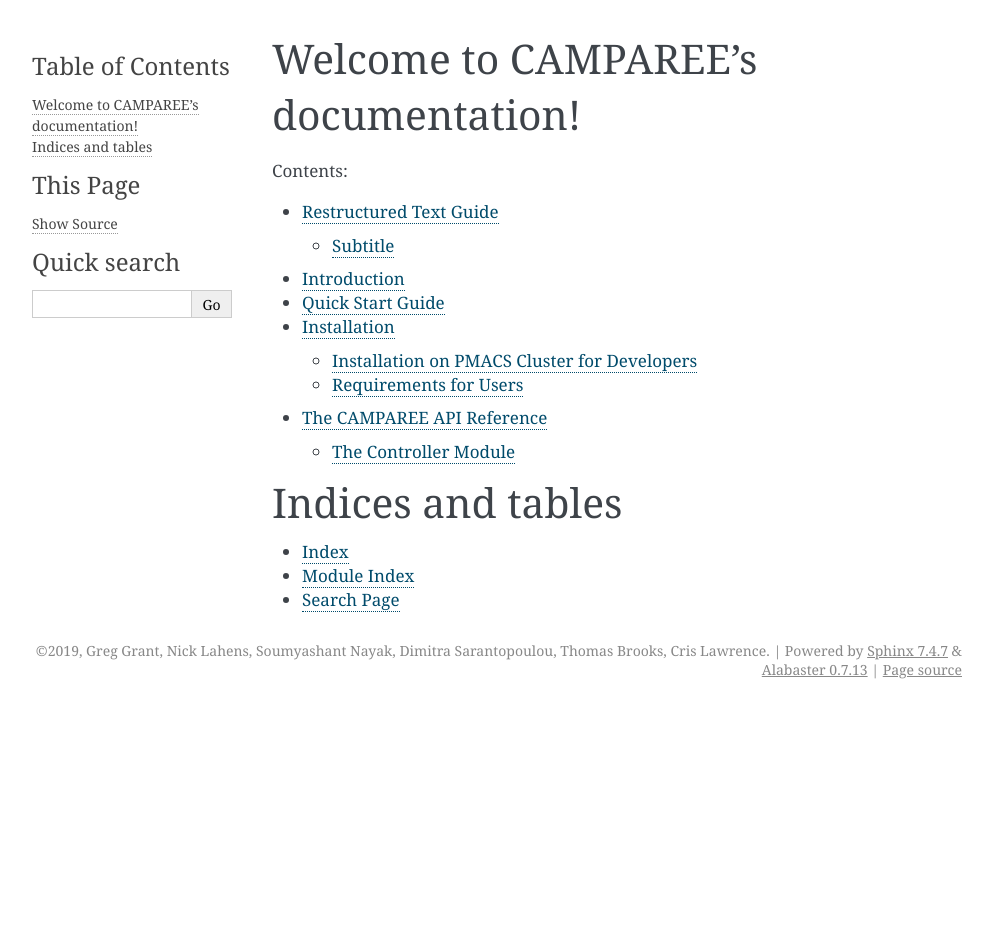
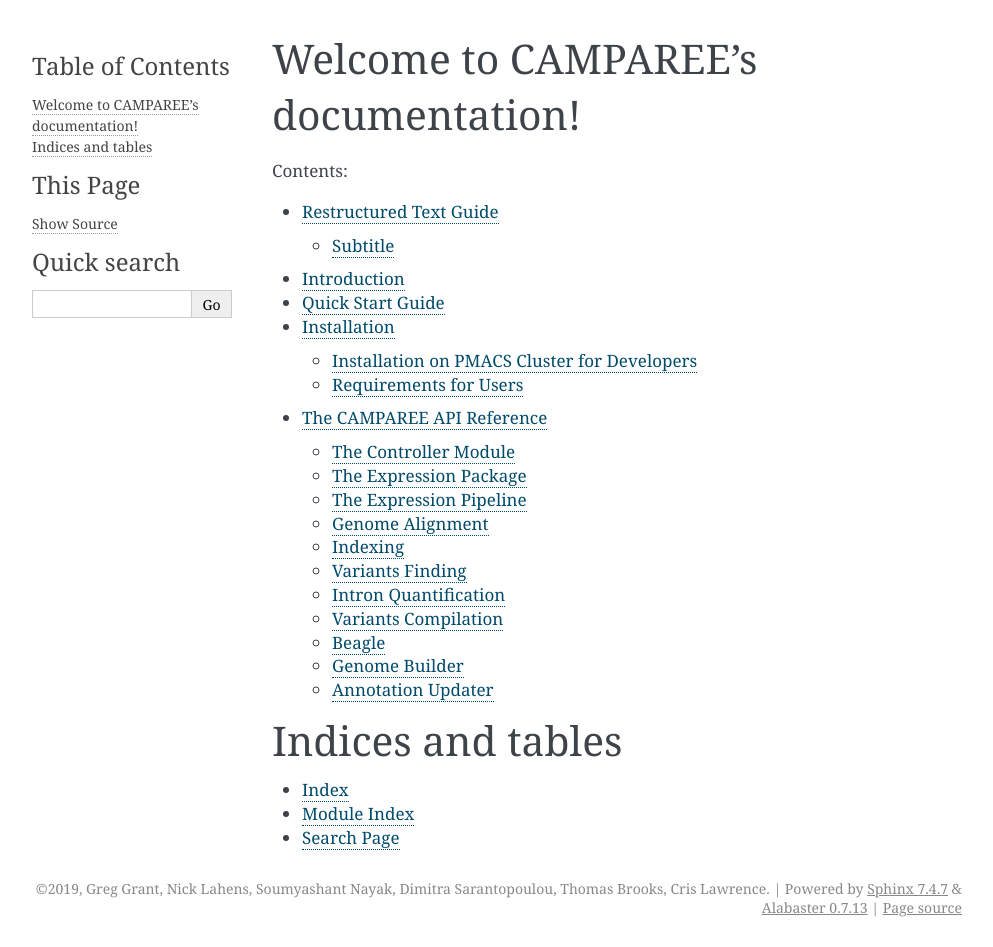
Before and after one commit to itmat/BEERS2, a Sphinx documentation site: the page built from doc/index.rst, in a window 1280 px wide. Shown: the whole page, without its empty margins (148-1141 px from the left). Built offline with Sphinx 7.4.7, drawn with Linux system fonts in a browser that asks for light colours; before the commit the page ends 900 px from its top, so only the background shows below that.

Commit message:
Additional autodoc

```diff
--- a/doc/api.rst
+++ b/doc/api.rst
@@ -9,3 +9,62 @@ The Controller Module
 
 .. automodule:: beers.controller
     :members:
+
+The Expression Package
+----------------------
+
+.. automodule:: beers.expression
+
+The Expression Pipeline
+-----------------------
+
+.. automodule:: beers.expression.expression_pipeline
+    :members:
+
+Genome Alignment
+----------------
+
+.. automodule:: beers.expression.genome_alignment
+    :members:
+
+Indexing
+--------
+
+.. automodule:: beers.expression.run_pysam_index
+    :members:
+
+Variants Finding
+----------------
+
+.. automodule:: beers.expression.variants_finder
+    :members:
+
+Intron Quantification
+---------------------
+
+.. automodule:: beers.expression.intron_quant
+    :members:
+
+Variants Compilation
+--------------------
+
+.. automodule:: beers.expression.variants_compilation
+    :members:
+
+Beagle
+------
+
+.. automodule:: beers.expression.beagle
+    :members:
+
+Genome Builder
+--------------
+
+.. automodule:: beers.expression.genome_builder
+    :members:
+
+Annotation Updater
+------------------
+
+.. automodule:: beers.expression.update_annotation_for_genome
+    :members:
```
Also changed, not shown: 6 other files.
